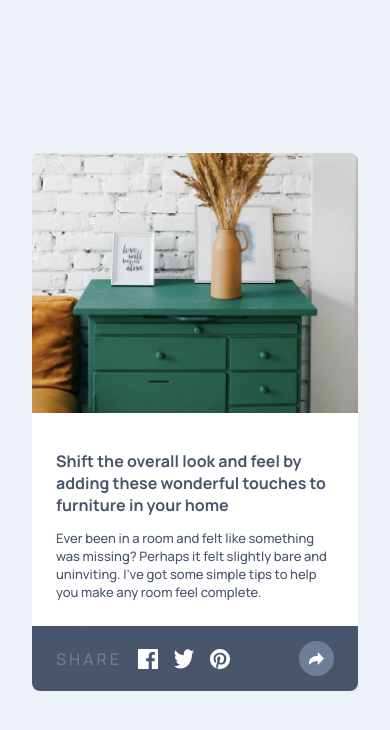
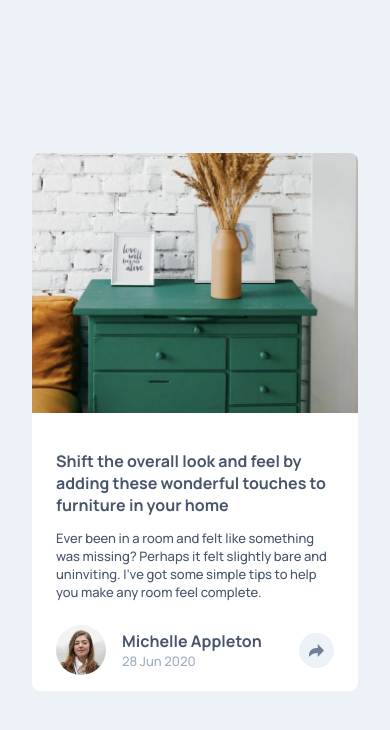
Before and after one commit to sklanier/fm-article-preview-component, a website: page index.html in a window 390 px wide. Drawn offline with Linux system fonts and the light colour scheme.

Commit message:
updated styles for share button

```diff
--- a/styles.css
+++ b/styles.css
@@ -119,10 +119,6 @@ h1, h2, h3, h4, h5, h6 {
     justify-content: center;
     align-items: center;
     cursor: pointer;
-}
-
-.mobile-popover {
-    display: none;
 }
 
 /**
@@ -271,19 +267,23 @@ h1, h2, h3, h4, h5, h6 {
         height: 65px;
         padding: 0 1.5rem;
         background-color: hsl(217, 19%, 35%);
-        display: flex;
+        display: none;
         align-items: center;
         justify-content: space-between;
         border-bottom-left-radius: 8px;
         border-bottom-right-radius: 8px;
     }
 
-    .share {
+    .mobile-popover.active {
+        display: flex;
+    }
+
+    .mobile-popover.active .share {
         background-color: hsl(214, 17%, 51%);
         color: hsl(210, 46%, 95%);
     }
 
-    .share img {
+    .mobile-popover.active .share img {
         filter: brightness(0) invert(1);
     }
 }
```
